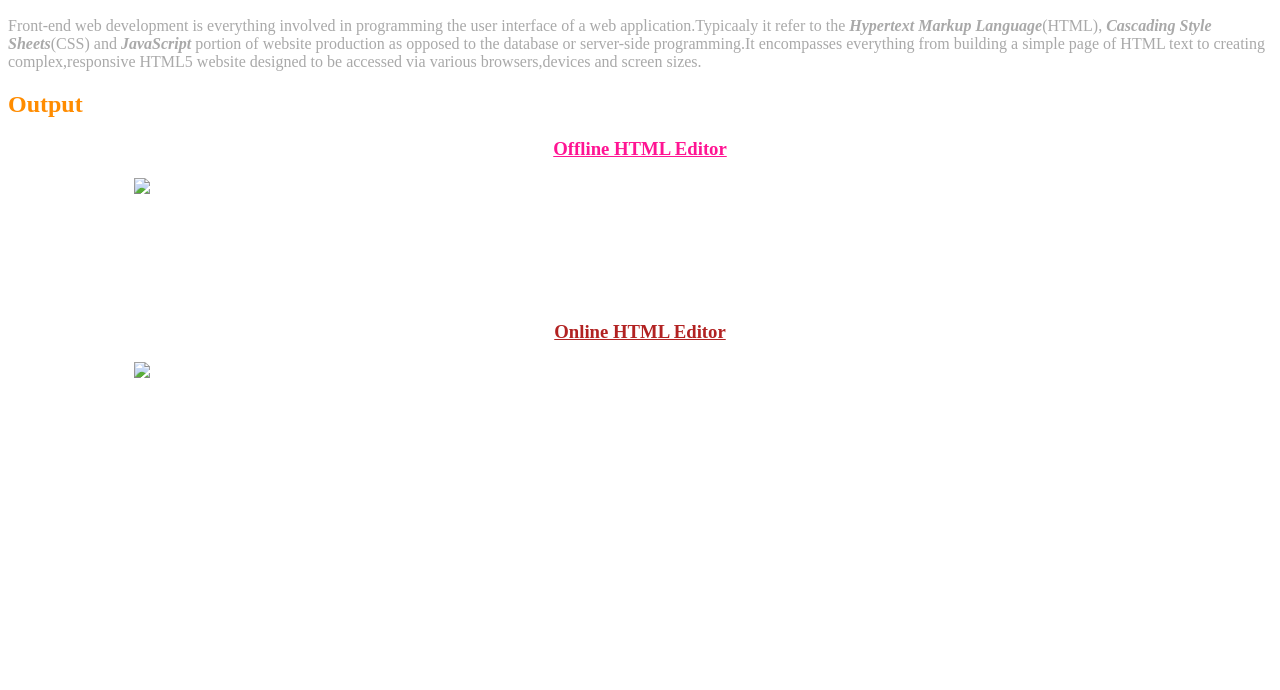
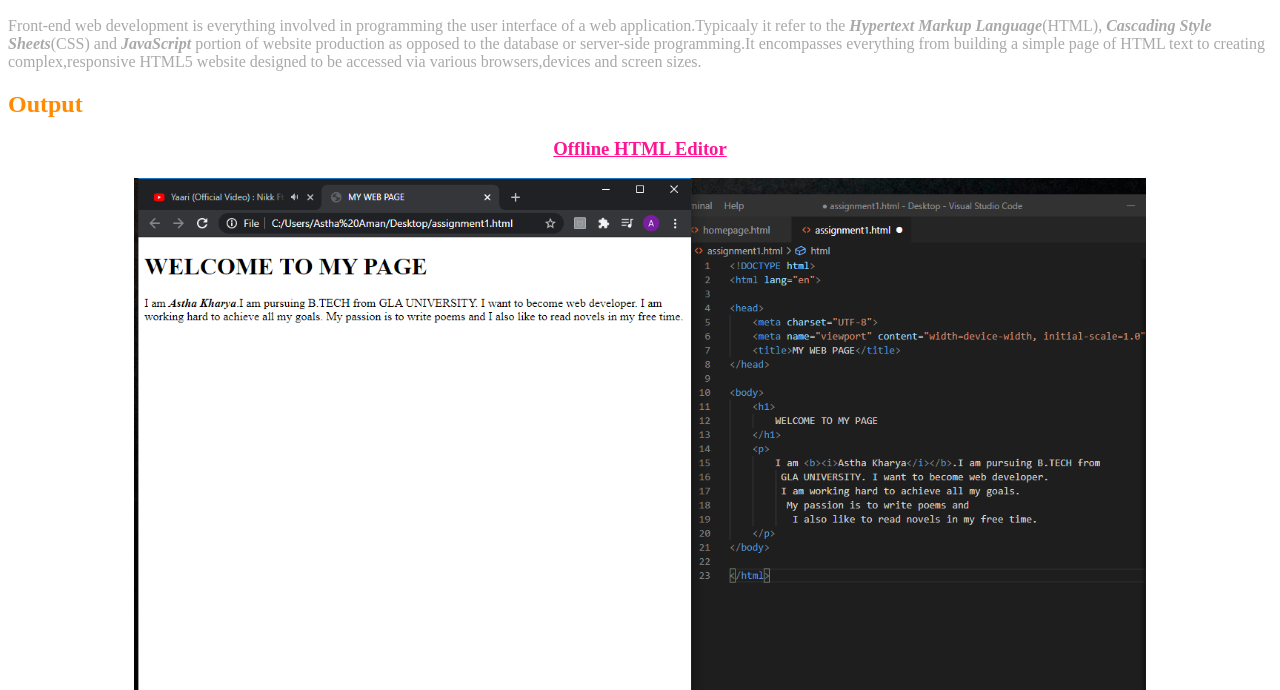
Before and after one commit to astha-kharya/fullstack-practiacl4, a plain HTML site: page practicals/practical1.html in a window 1280 px wide. Shown: the part 110-800 px from the top of the page. Drawn offline with Linux system fonts and the light colour scheme.

Commit message:
add images

```diff
--- a/practicals/practical1.html
+++ b/practicals/practical1.html
@@ -15,12 +15,12 @@
         HTML5 website designed to be accessed via various browsers,devices and screen sizes.</p>
     <h2 style="color: darkorange;">Output</h2>
     <h3 style="text-align: center;color:deeppink;"><u>Offline HTML Editor</u></h3>
-    <img src="img/vscode.png" style="width: 80%;display:block;margin-left: auto;margin-right: auto;">
+    <img src="../img/vscode.png" style="width: 80%;display:block;margin-left: auto;margin-right: auto;">
     <br>
     <br>
     <br><br><br><br>
     <h3 style="text-align: center;color: firebrick;"><u>Online HTML Editor</u></h3>
-    <img src="img/onlineeditor.png" style="width: 80%;display:block;margin-left: auto;margin-right: auto;">
+    <img src="../img/onlineeditor.png" style="width: 80%;display:block;margin-left: auto;margin-right: auto;">
 </body>
 
 </html>
```
